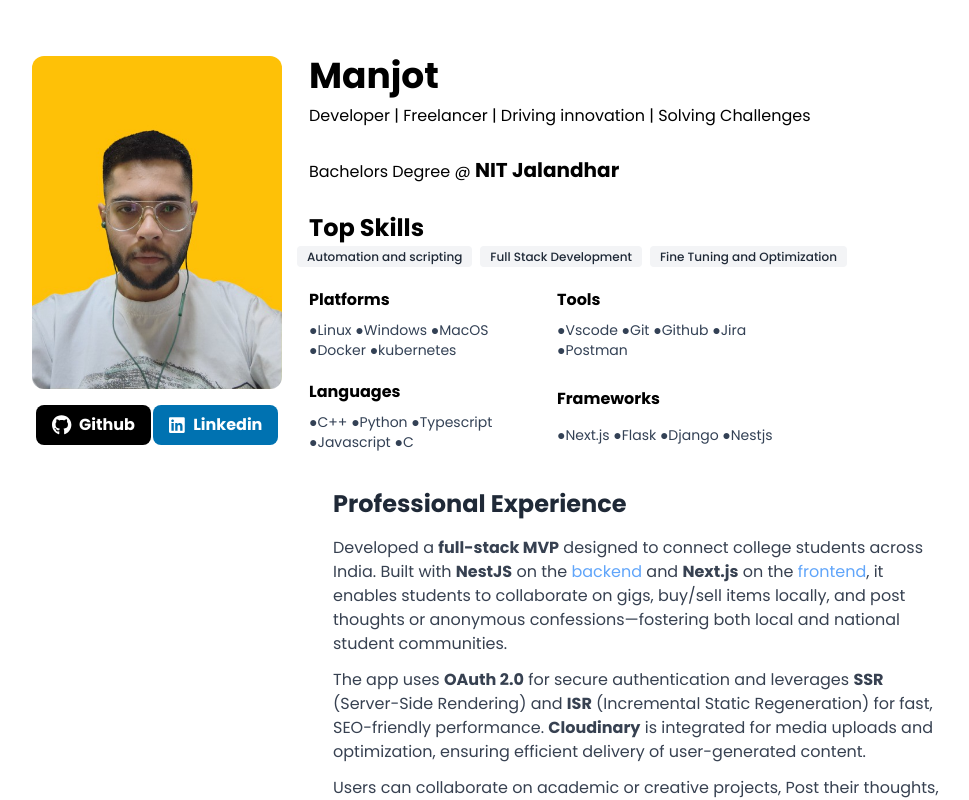
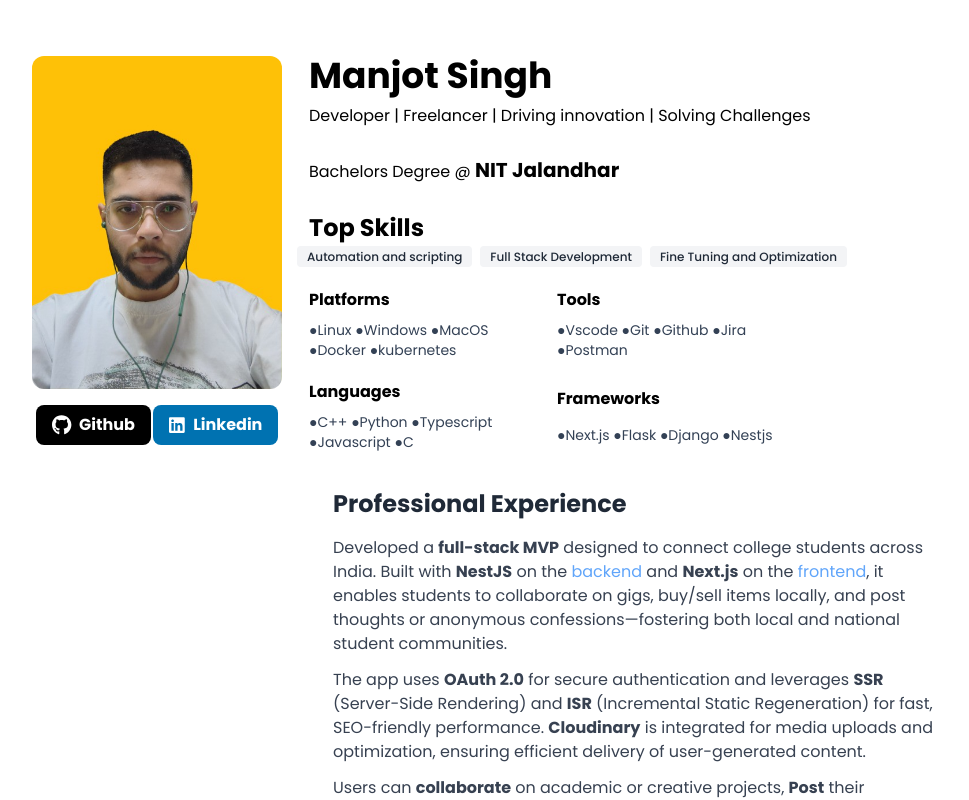
Before and after one commit to Noctis2003/PortFolio, a Next.js app: page / in a window 1280 px wide. Shown: the top 800 px of the page, without its empty margins (143-1112 px from the left). Built offline with nearby package versions, Linux system fonts and the light colour scheme.

Commit message:
deploy_2

```diff
--- a/app/page.tsx
+++ b/app/page.tsx
@@ -25,7 +25,7 @@ export default function Home() {
 
       <main className=" flex flex-col w-full flex-wrap  max-md:w-full ">
         <header>
-          <h1 className="text-4xl font-extrabold mt-2 mx-3 text-black">Manjot </h1>
+          <h1 className="text-4xl font-extrabold mt-2 mx-3 text-black">Manjot Singh</h1>
           <p className="mx-3 mt-2 text-black">
             Developer | Freelancer | Driving innovation | Solving Challenges
           </p>
@@ -94,7 +94,7 @@ export default function Home() {
             The app uses <strong>OAuth 2.0</strong> for secure authentication and leverages <strong>SSR</strong> (Server-Side Rendering) and <strong>ISR</strong> (Incremental Static Regeneration) for fast, SEO-friendly performance. <strong>Cloudinary</strong> is integrated for media uploads and optimization, ensuring efficient delivery of user-generated content.
           </p>
           <p className="text-gray-700">
-            Users can collaborate on academic or creative projects, Post their thoughts, and participate in a local marketplace—all within a responsive, user-focused interface. The app combines real-time features with scalable architecture, providing a strong foundation for future enhancements like chat, gamification, and content moderation.
+            Users can <strong>collaborate</strong> on academic or creative projects, <strong>Post</strong> their thoughts, and participate in a local <strong>marketplace</strong>-all within a responsive, user-focused interface. The app combines real-time features with scalable architecture, providing a strong foundation for future enhancements like chat, gamification, and content moderation.
           </p>
         </section>
 
```
